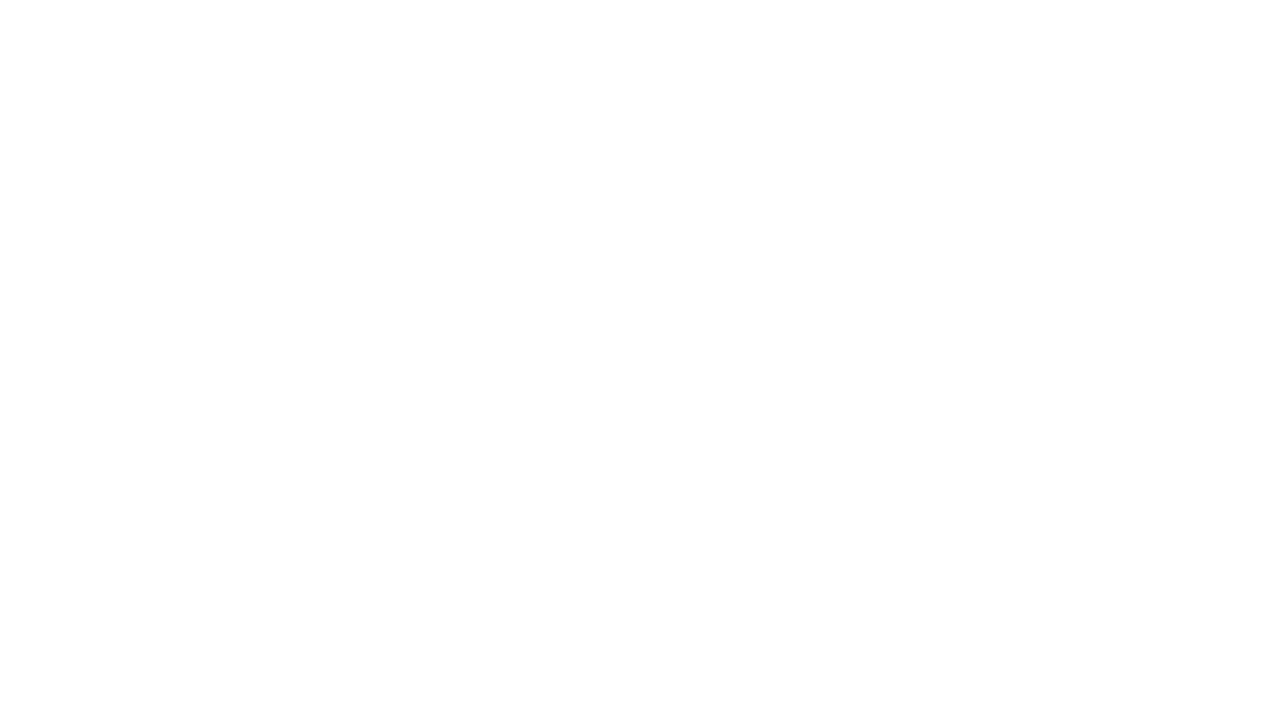
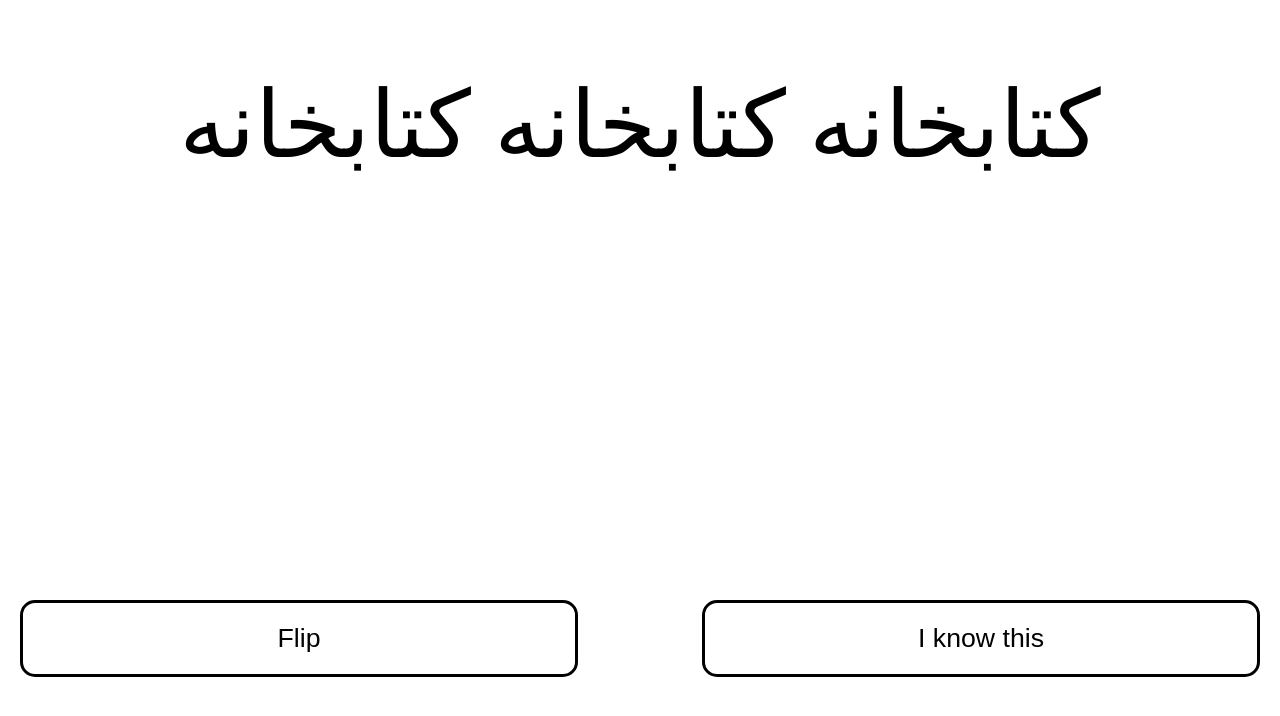
Before and after one commit to mjdemilliano/vocabularydrill-js, a website built with webpack: page index.html in a window 1280 px wide. Built offline with nearby package versions, Linux system fonts and the light colour scheme.

Commit message:
Added styling.

```diff
--- /dev/null
+++ b/assets/style.css
@@ -0,0 +1,41 @@
+html, body {
+  height: 100vh;
+  min-height: 100vh;
+  overflow: hidden;
+  margin: 10px;
+}
+body {
+  font-family: "Roboto", sans;
+  font-size: 16pt;
+}
+.word {
+  width: 100%;
+  font-size: 70pt;
+  text-align: center;
+  margin-top: 50px;
+  margin-bottom: 50px;
+  height: 60vh;
+}
+footer {
+  width: 100%;
+  position: relative;
+}
+button {
+  display: block;
+  font-size: 20pt;
+  border: 3px solid black;
+  border-radius: 15px;
+  padding: 20px;
+  background: none;
+}
+footer button {
+  position: absolute;
+  display: block;
+  width: 45%;
+}
+button.left {
+  left: 0;
+}
+button.right {
+  right: 0;
+}
--- a/index.html
+++ b/index.html
@@ -1,7 +1,14 @@
 <!DOCTYPE html>
 <html>
+<head>
+  <link rel="stylesheet" href="assets/style.css" type="text/css">
+</head>
 <body>
-  <div id="display"></div>
-  <script src="js/index.js"></script>
+  <div class="word">کتابخانه کتابخانه کتابخانه</div>
+  <footer>
+    <button class="left">Flip</button>
+    <button class="right">I know this</button>
+  </footer>
+  <script src="build/main.bundle.js"></script>
 </body>
 </html>
--- a/package.json
+++ b/package.json
@@ -15,7 +15,7 @@
   },
   "scripts": {
     "test": "echo \"Error: no test specified\" && exit 1",
-    "start": "http-server",
+    "start": "http-server -p 9000 -c-1",
     "webpack": "webpack"
   },
   "author": "",
--- a/webpack.config.js
+++ b/webpack.config.js
@@ -11,6 +11,7 @@ module.exports = {
         loaders: [
             {
                 test: /\.js$/,
+                exclude: /node_modules/,
                 loader: 'babel-loader',
                 query: {
                     presets: ['es2015']
```
